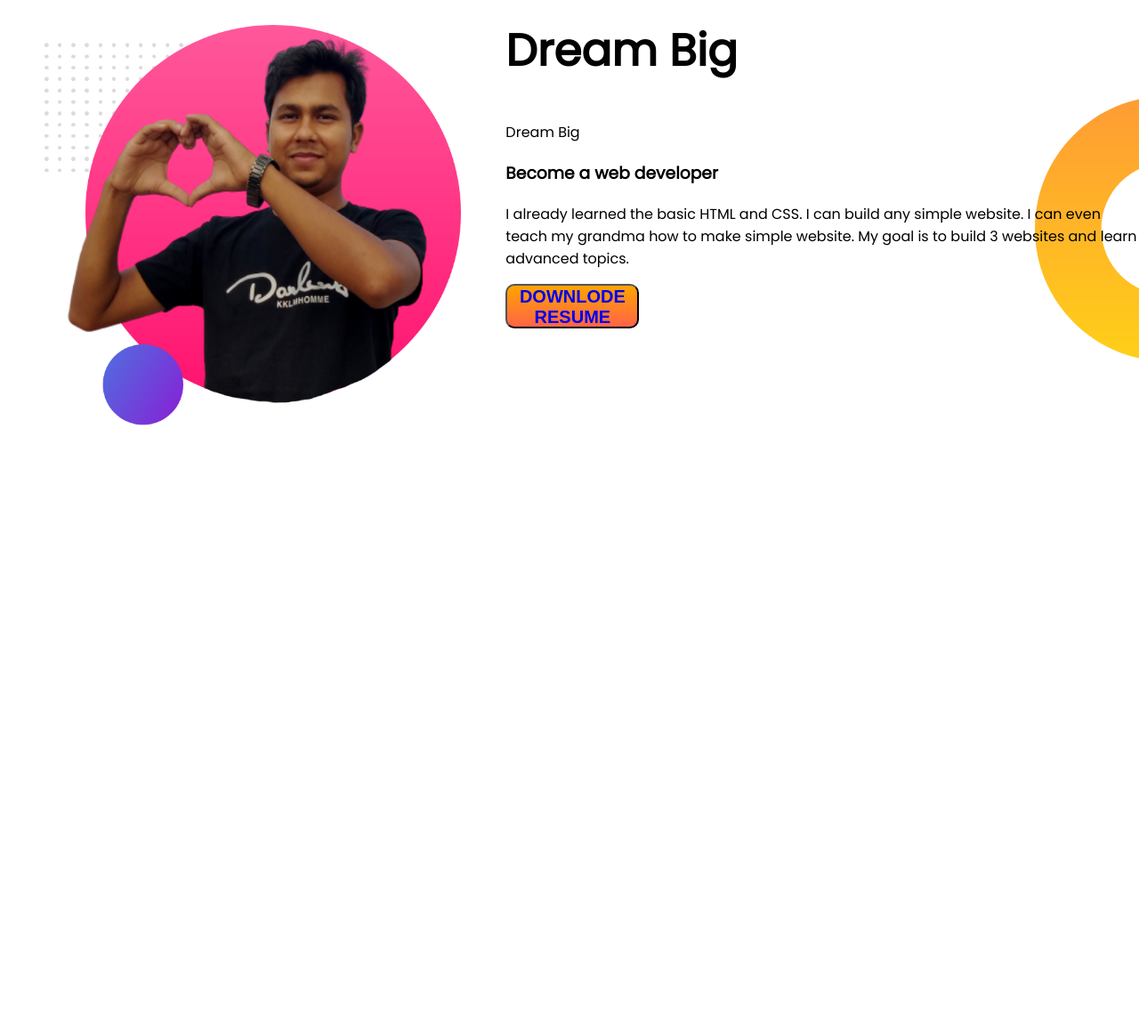
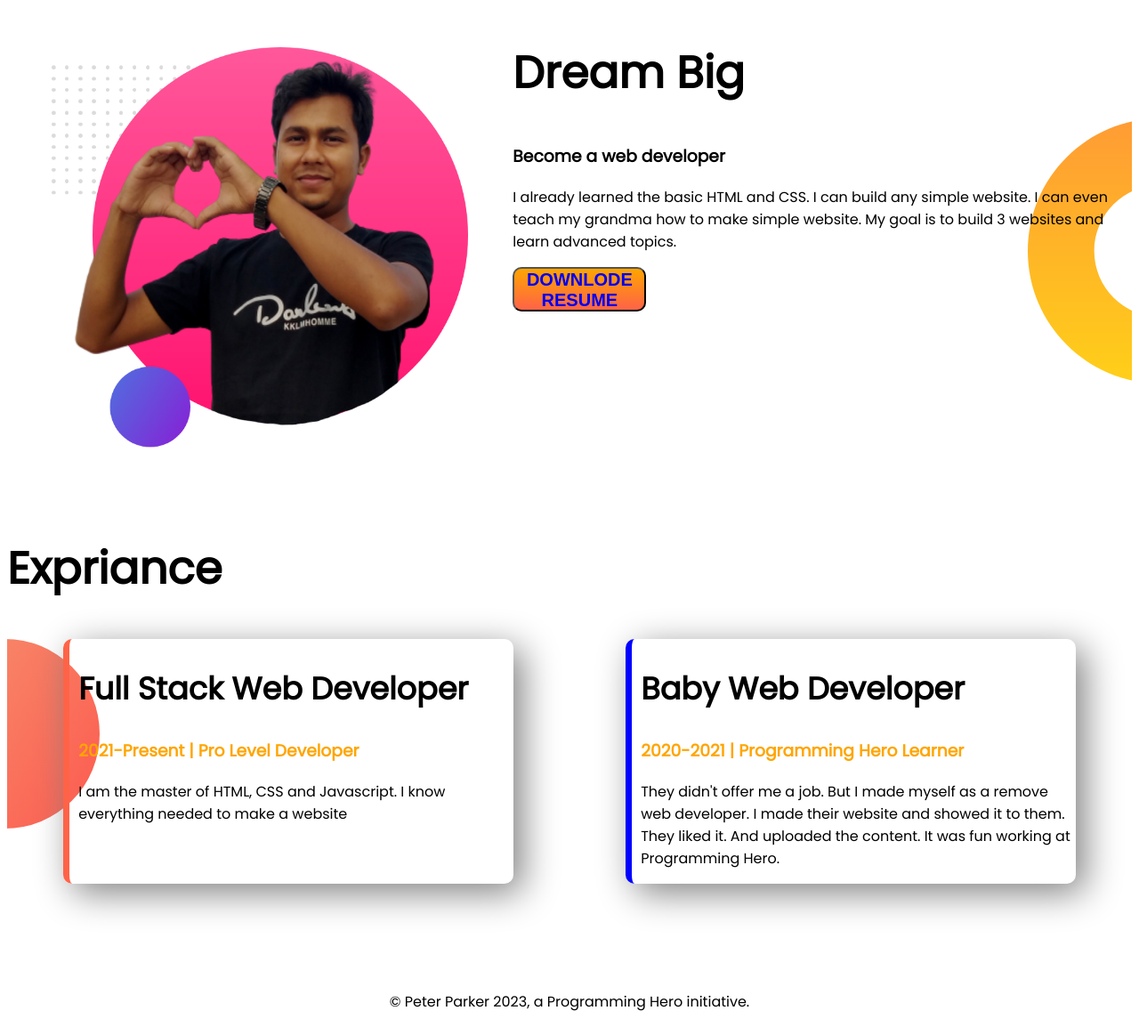
Before and after one commit to nahidpHero/developer-protfolio, a plain HTML site: page index.html in a window 1280 px wide. Shown: the part 610-1764 px from the top of the page at 89% size. Before the commit the page ends 1145 px from the top, so only its background shows below. Drawn offline with Linux system fonts and the light colour scheme.

Commit message:
finnal added

```diff
--- a/index.html
+++ b/index.html
@@ -11,7 +11,7 @@
     <link rel="stylesheet" href="style.css">
 </head>
 <body>
-   <section class="top-banner">
+   <section class="top-banner flaxibal-container">
     <div class="half-width">
     <h1>Welcome to</h1>
     <h1 ><span class="name-color">Nahid Hassan</span> World!</h1>
@@ -24,22 +24,32 @@
  </div>
 </section>
 <br>
-<section class="drim-big">
+<section class="drim-big flaxibal-container">
    <divc lass="helf-width">
       <img id="img1" src="images/my-bg22.png" alt="">
    </divc>
-   <div class="class="helf-width"">
-     <h1>Dream Big</h1> Dream Big
+   <div class="helf-width">
+     <h1>Dream Big</h1>
      <h3>Become a web developer</h3>
      <p>I already learned the basic HTML and CSS. I can build any simple website. I can even teach my grandma how to make simple website. My goal is to build 3 websites and learn advanced topics.</p>
      <button><a href="#">DOWNLODE RESUME</a></button>
    </div>
-
 </section>
-
-
-
-
-
+<section>
+   <h1>Expriance</h1>
+   <div class="flaxibal-container button-background">
+      <div id="border-color-left" class="helf-width-card">
+         <h2>Full Stack Web Developer</h2>
+         <h3 class="name-color">2021-Present | Pro Level Developer</h3>
+         <p>I am the master of HTML, CSS and Javascript. I know everything needed to make a website</p>
+      </div>
+      <div id="border-color-right" class="helf-width-card ">
+         <h2>Baby Web Developer</h2>
+         <h3 class="name-color">2020-2021 | Programming Hero Learner</h3>
+         <p>They didn't offer me a job. But I made myself as a remove web developer. I made their website and showed it to them. They liked it. And uploaded the content. It was fun working at Programming Hero.</p>
+      </div>
+   </div>
+</section>
 </body>
+<footer><p>© Peter Parker 2023, a Programming Hero initiative.</p></footer>
 </html>
--- a/style.css
+++ b/style.css
@@ -1,14 +1,18 @@
 body{
     font-family: 'Poppins', sans-serif;
-    margin: 0%;
+    margin-top:0;
+
 }
 h1{
     font-size: 50px;
 }
+h2{
+    font-size: 35px;
+}
 .name-color{
     color: orange;
 }
-section{
+.flaxibal-container{
     display: flex;
 }
 .half-width{
@@ -44,3 +48,28 @@ a{
     background-repeat:no-repeat;
     background-position: right;
 }
+.helf-width-card{
+    width: 40%;
+    margin-left: 5%;
+    margin-right:5%;
+    padding-left: 10px;
+    border-radius: 10px;
+
+    box-shadow: 10px 10px 40px grey;
+}
+.button-background{
+    background-image: url(images/exp-bg.png);
+    background-repeat:no-repeat;
+
+}
+#border-color-right{
+    border-left: 7px solid blue;
+}
+
+#border-color-left{
+    border-left: 7px solid tomato;
+}
+footer p{
+    text-align: center;
+    margin-top: 120px;
+}
```
